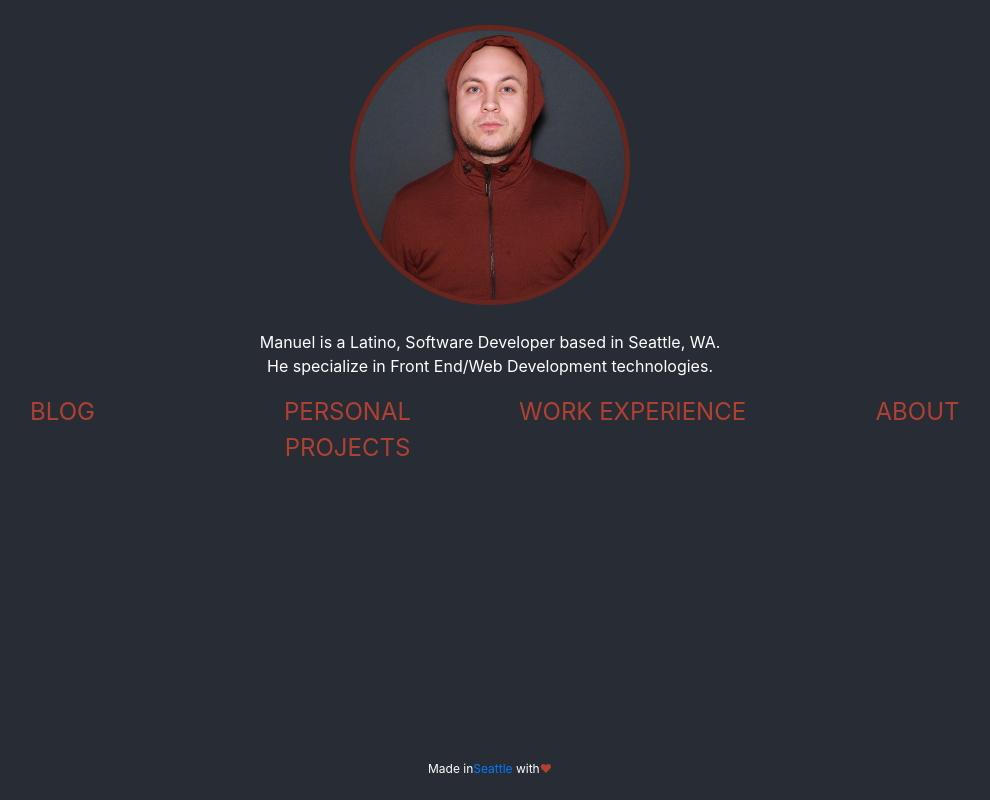
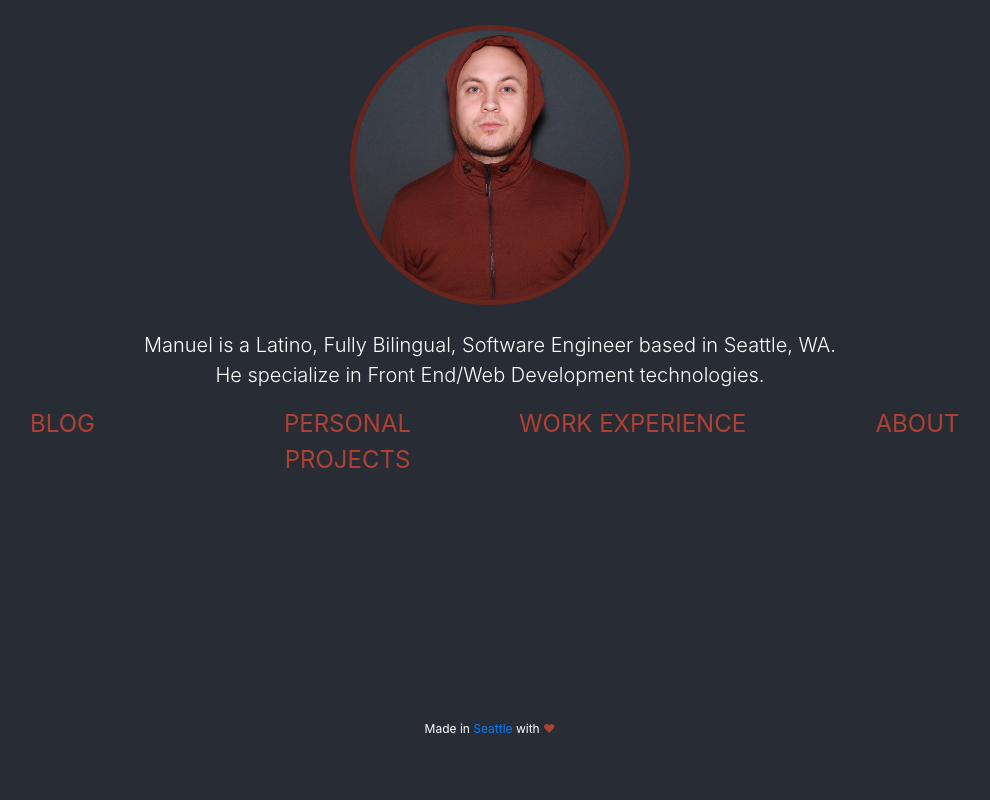
Before and after one commit to ManuelMesson/manuelmesson.github.io, a React (Create React App) app: page / in a window 1280 px wide. Shown: the whole page, without its empty margins (150-1140 px from the left). Built offline with nearby package versions, Linux system fonts and the light colour scheme.

Commit message:
some small changes

```diff
--- a/src/App.css
+++ b/src/App.css
@@ -6,7 +6,7 @@ body {
 }
 
 .App {
-  min-height: 95vh;
+  min-height: 90vh;
 }
 .App-logo {
   margin-top: 25px;
--- a/src/components/Footer.jsx
+++ b/src/components/Footer.jsx
@@ -12,8 +12,8 @@ class Footer extends Component {
           <Row>
             <Col xs={12}>
               <p className="footer-text">
-                Made in
-                <a href="https://en.wikipedia.org/wiki/Seattle">Seattle</a> with
+                Made in&nbsp;
+                <a href="https://en.wikipedia.org/wiki/Seattle">Seattle</a> with&nbsp;
                 <span className="heart">&hearts;</span>
               </p>
             </Col>
--- a/src/components/Pitch.jsx
+++ b/src/components/Pitch.jsx
@@ -4,8 +4,8 @@ class Pitch extends Component {
   render = () => {
     return (
       <div>
-        <p>
-          Manuel is a Latino, Software Developer based in Seattle, WA.<br />
+        <p className="lead">
+          Manuel is a Latino, Fully Bilingual, Software Engineer based in Seattle, WA.<br />
           He specialize in Front End/Web Development technologies.{" "}
         </p>
       </div>
```
